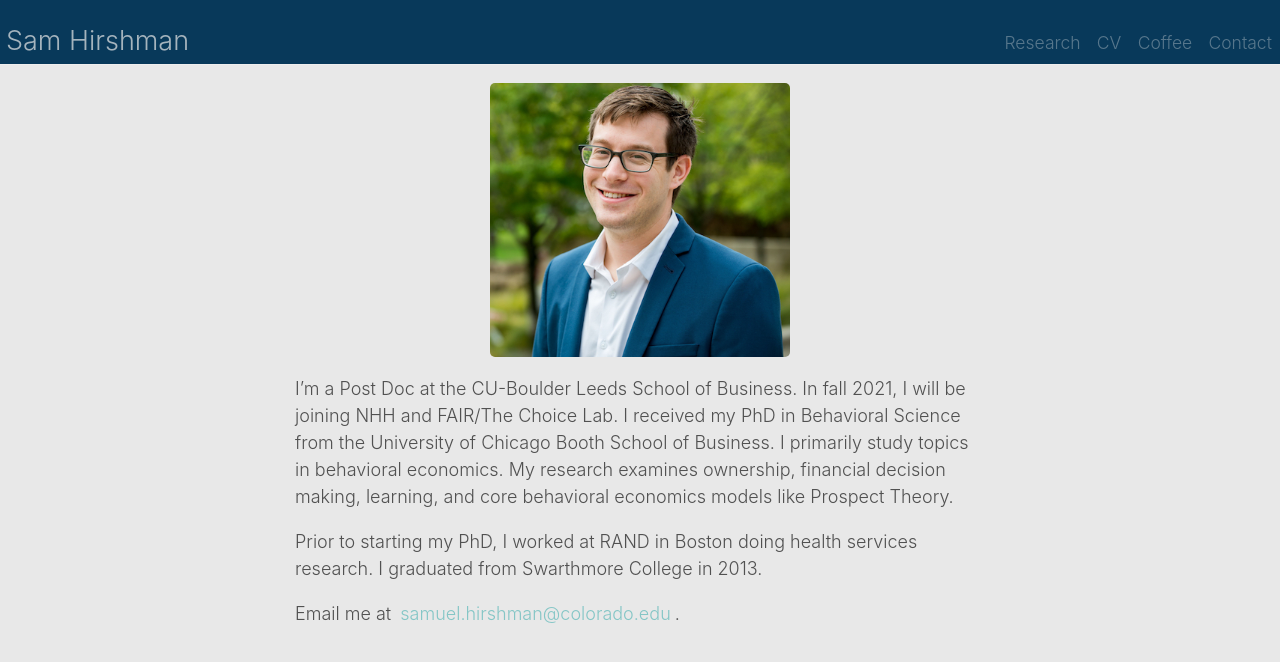
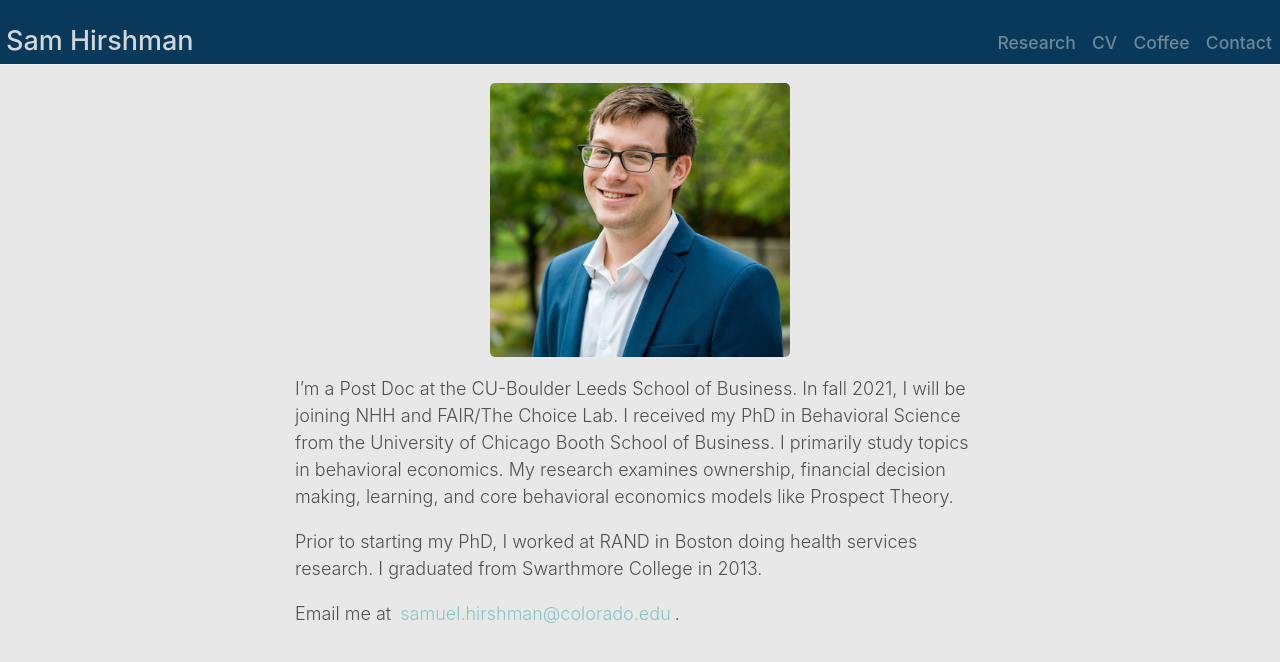
Before and after one commit to shirshma/shirshma.github.io, a Jekyll site: the page built from index.md, in a window 1280 px wide. Shown: the top 662 px of the page. Built offline with Jekyll 4.4.1, drawn with Linux system fonts in a browser that asks for light colours.

Commit message:
Update _masthead.scss

```diff
--- a/_sass/_masthead.scss
+++ b/_sass/_masthead.scss
@@ -19,11 +19,11 @@ header h3 {
 .masthead-title {
     margin-top: 0;
     color: $body-bg;
-    font-weight: 300;
+    font-weight: 500;
     font-size: 1.5em;
     display: block;
     overflow: hidden;
-    opacity: 0.7;
+    opacity: 0.9;
 }
 
 .masthead-title a {
```
